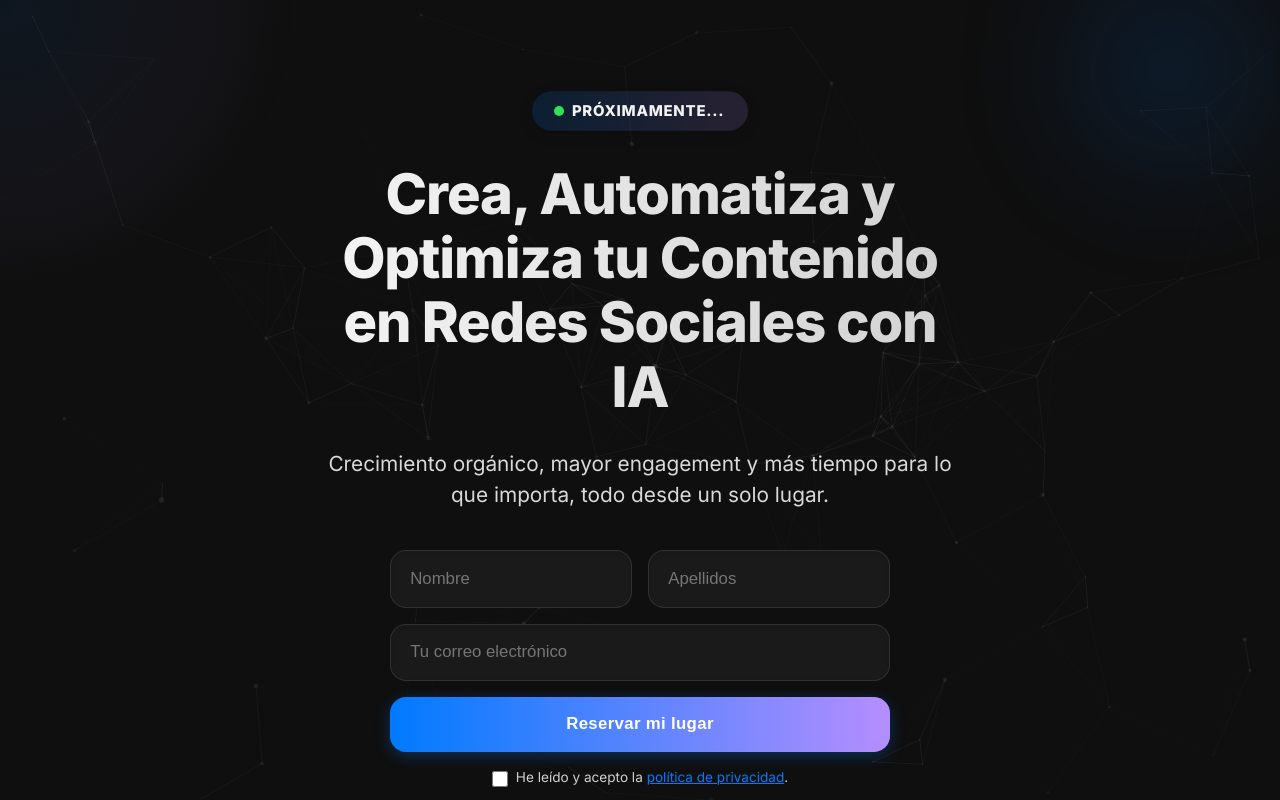
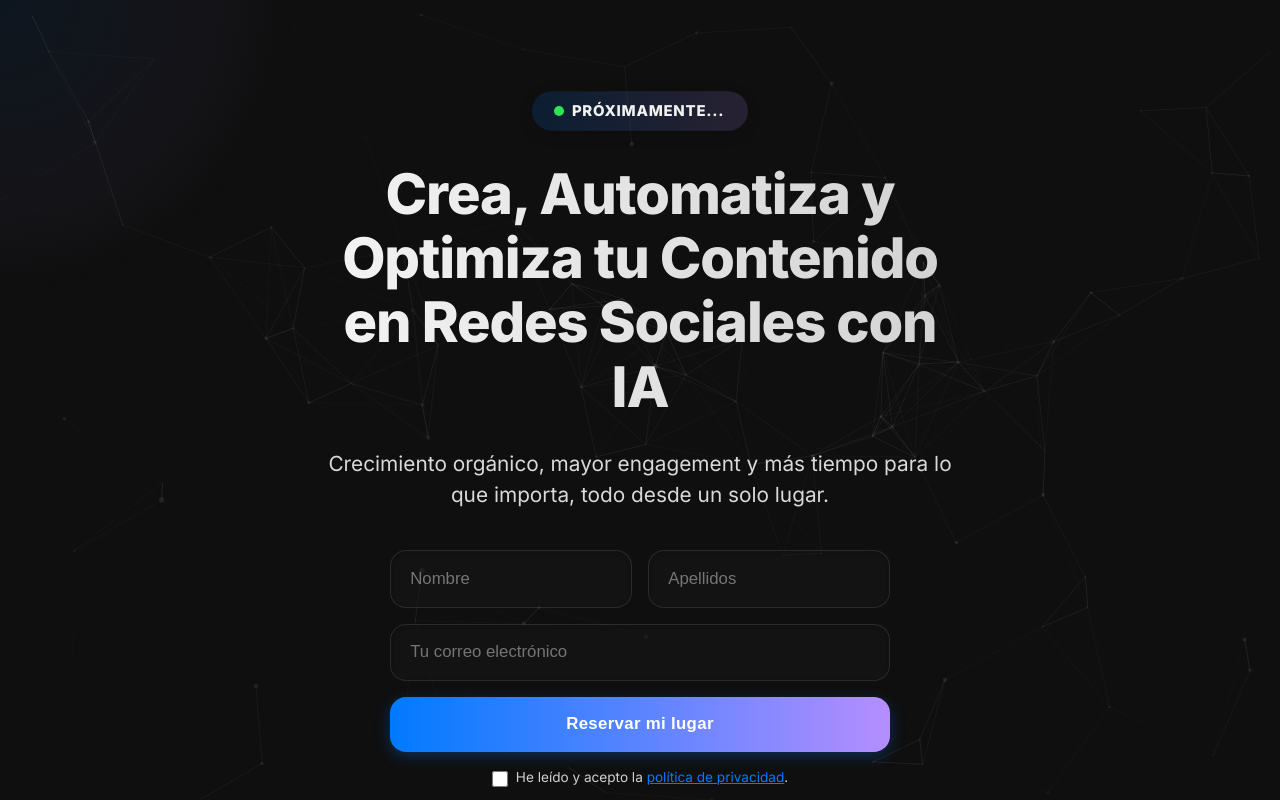
Before and after one commit to almaxro/almaxro.github.io, a plain HTML site: page index.html in a window 1280 px wide. Shown: the top 800 px of the page. Drawn offline with nearby package versions, Linux system fonts and the light colour scheme; animation ran at ten frames a second.

Commit message:
Add files via upload

```diff
--- a/index.html
+++ b/index.html
@@ -24,7 +24,7 @@
         --blur-bg: rgba(255, 255, 255, 0.05);
         --gradient: linear-gradient(90deg, #7ab6ff, #b58eff, #ffaecf);
         --text-gradient: linear-gradient(90deg, #f4f4f4, #b0b0b0);
-        --card-bg: #1a1a1a;
+        --card-bg: rgba(26, 26, 26, 0.4);
         --shadow: 0 2px 5px rgba(0,0,0,0.3);
         --radius: 1rem;
         --transition-normal: all 0.3s ease;
@@ -836,7 +836,6 @@
     <div id="particles-js"></div>
     <div class="bg-gradient"></div>
     <div class="bg-gradient-2"></div>
-    <div class="light-circle light-circle-1"></div>
 
     <main class="main">
       <section class="hero">
@@ -1388,7 +1387,7 @@ document.addEventListener('DOMContentLoaded', function() {
                     "enable": true,
                     "distance": 150,
                     "color": "#ffffff",
-                    "opacity": 0.08,
+                    "opacity": 0.1,
                     "width": 1
                   },
                   "move": {
```
